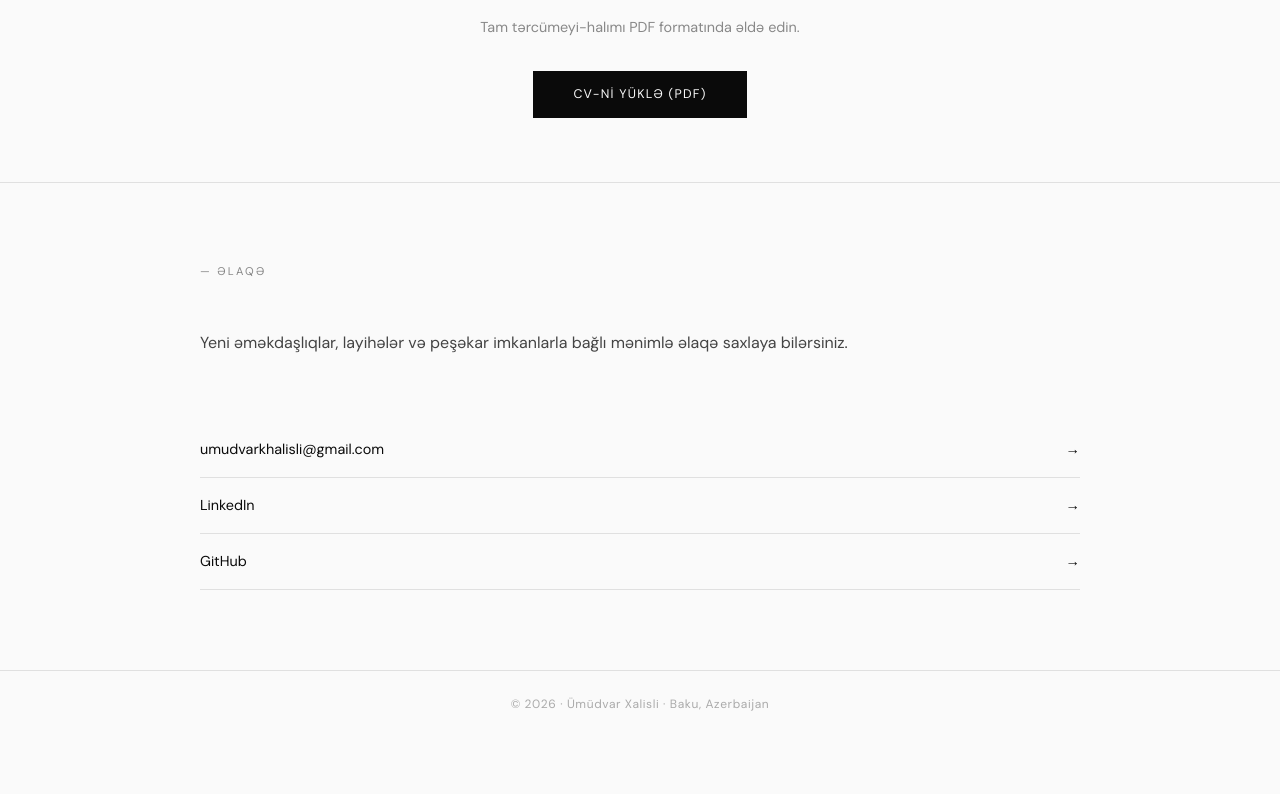
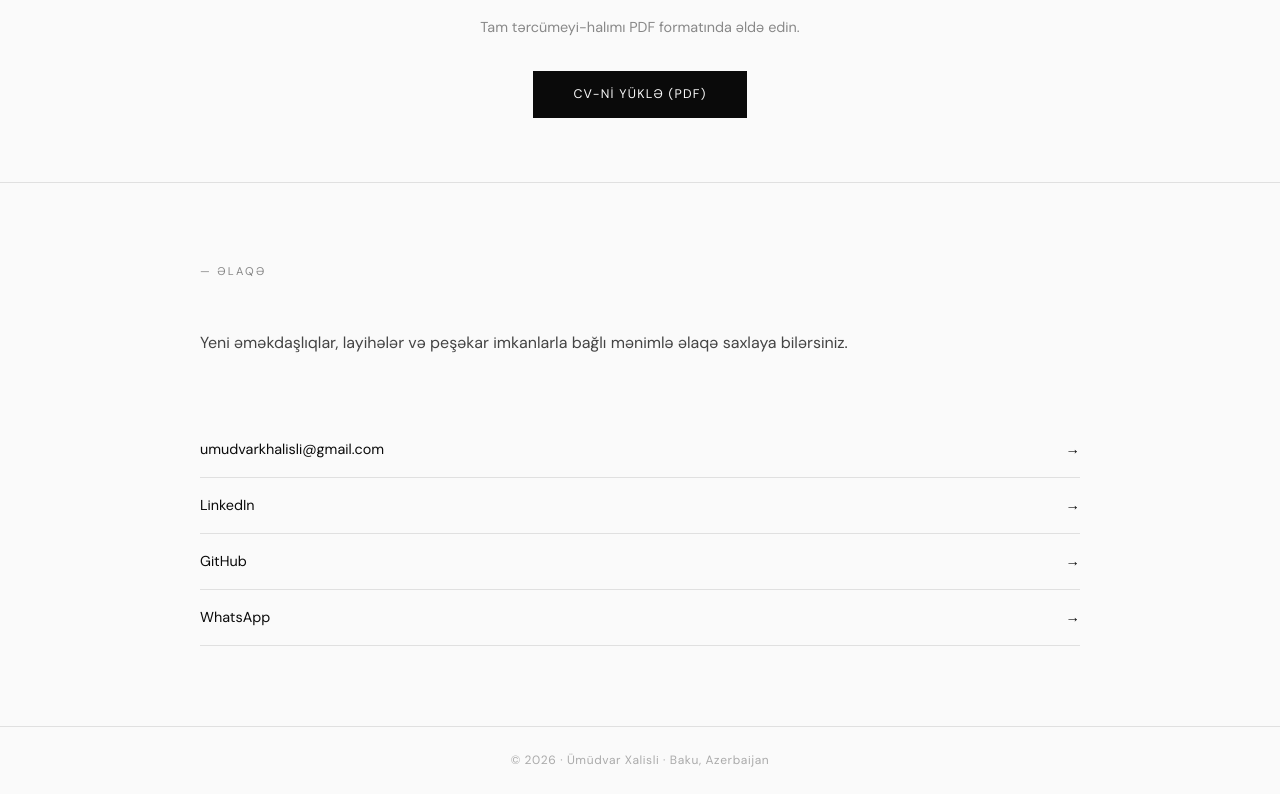
Before and after one commit to UmudvarKhalisli/Portfolio, a React (Vite) app: page / in a window 1280 px wide. Shown: the part 3276-4070 px from the top of the page. Before the commit the page ends 4014 px from the top, so only its background shows below. Built offline with nearby package versions, Linux system fonts and the light colour scheme.

Commit message:
Add WhatsApp link to contact section

```diff
--- a/src/components/Contact.jsx
+++ b/src/components/Contact.jsx
@@ -4,12 +4,13 @@ import { useMediaQuery } from '../hooks/useMediaQuery'
 
 export default function Contact({ contact }) {
   const isMobile = useMediaQuery('(max-width: 768px)')
-  const { email, linkedin, github, cv, text } = contact
+  const { email, linkedin, github, cv, text, whatsapp } = contact
 
   const links = [
     { label: email || 'Email', href: email ? `mailto:${email}` : null },
     { label: 'LinkedIn', href: linkedin || null },
     { label: 'GitHub', href: github || null },
+    { label: 'WhatsApp', href: whatsapp ? `https://wa.me/${whatsapp.replace(/\D/g, '')}` : null },
   ].filter(l => l.href)
 
   return (
```
